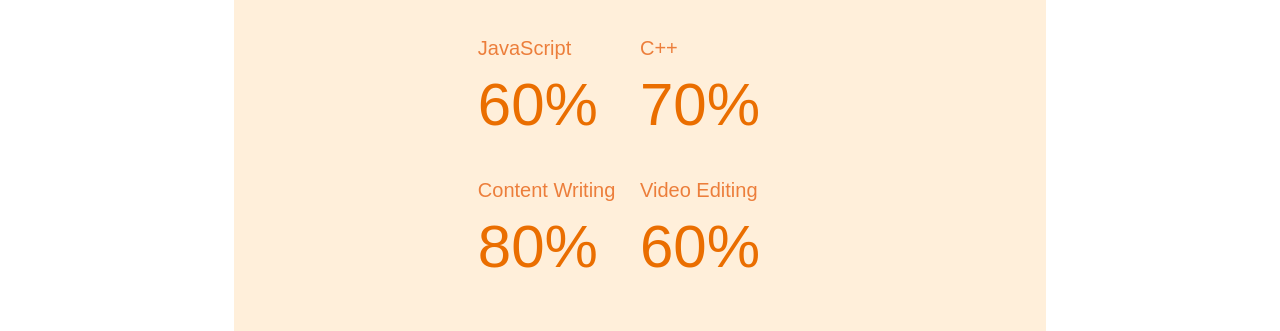
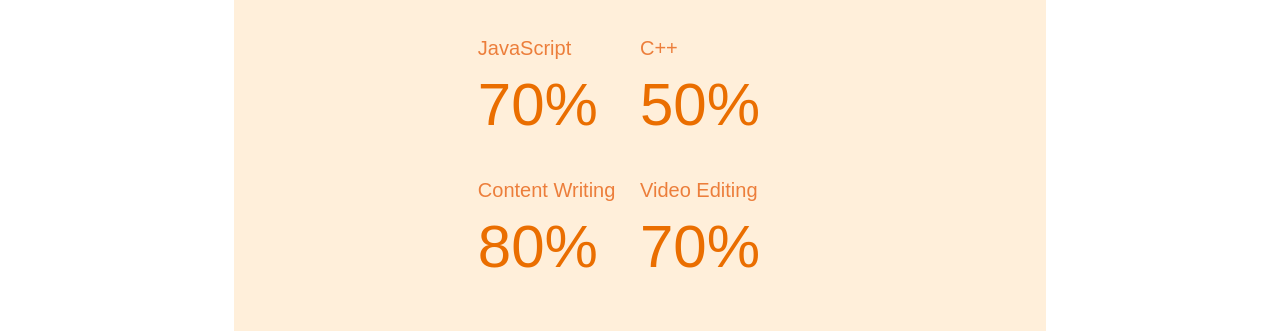
Before and after one commit to asifkhan5528/Personal-Portfolio, a plain HTML site: page Personal portfolio/main.html in a window 1280 px wide. Shown: the part 1870-2201 px from the top of the page. Drawn offline with Linux system fonts and the light colour scheme; a web font is replaced by a local one.

Commit message:
Update main.html

```diff
--- a/Personal portfolio/main.html
+++ b/Personal portfolio/main.html
@@ -87,11 +87,11 @@
        </div>
        <div class="box">
          <div class="topic">JavaScript</div>
-         <div class="per">60%</div>
+         <div class="per">70%</div>
        </div>
        <div class="box">
          <div class="topic">C++</div>
-         <div class="per">70%</div>
+         <div class="per">50%</div>
        </div>
        <div class="box">
          <div class="topic">Content Writing</div>
@@ -99,7 +99,7 @@
        </div>
        <div class="box">
         <div class="topic">Video Editing</div>
-        <div class="per">60%</div>
+        <div class="per">70%</div>
        </div>
       </div>
      </div>
```
